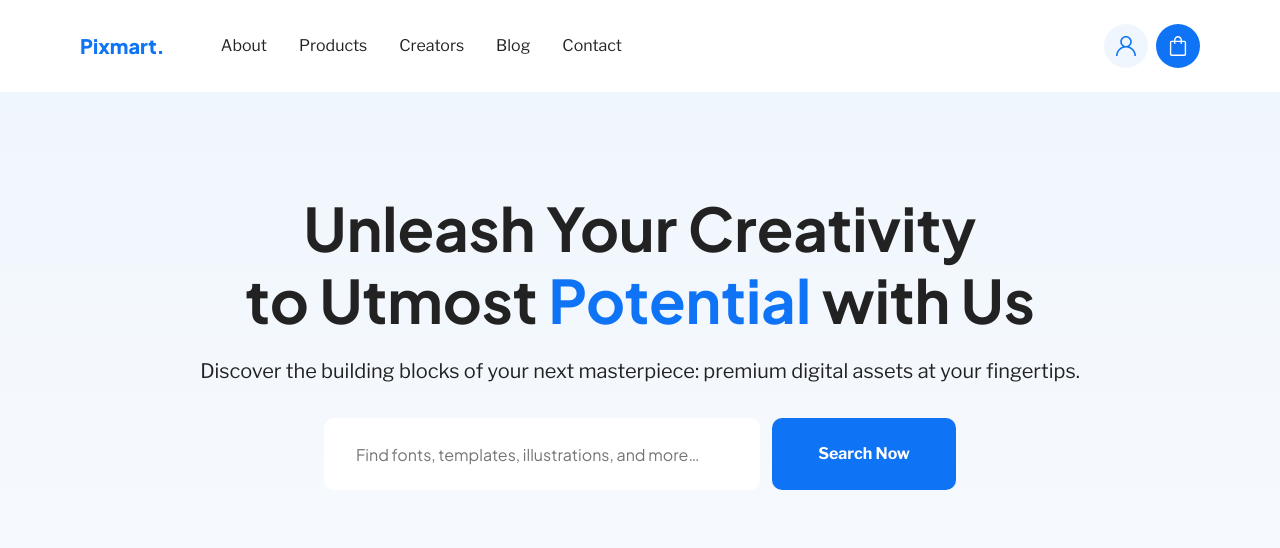
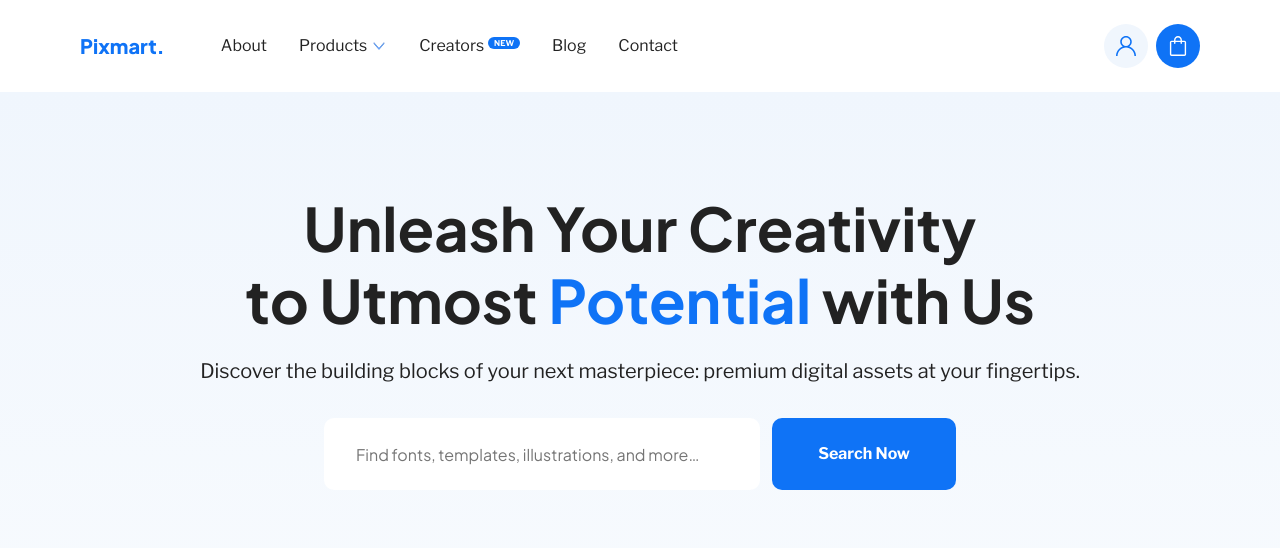
Before and after one commit to EvgeniiGulev/Diploma-Pixmart, a plain HTML site: page index.html in a window 1280 px wide. Shown: the top 548 px of the page. Drawn offline with nearby package versions, Linux system fonts and the light colour scheme.

Commit message:
Added missing icons

```diff
--- a/css/style.css
+++ b/css/style.css
@@ -22,7 +22,8 @@ ul {
 }
 
 a:hover,
-button:hover {
+button:hover,
+input:hover {
   cursor: pointer;
   opacity: 90%;
 }
@@ -58,7 +59,8 @@ button:hover {
 .footer-end-copy,
 .footer-subscribe-input::placeholder,
 .footer-nav-link,
-.footer-text {
+.footer-text,
+.nav-new-highlight {
   font-family: "Libre Franklin", Arial, sans-serif;
   font-weight: 400;
   font-style: normal;
@@ -159,6 +161,11 @@ body {
   align-self: center;
 }
 
+.nav-item {
+  display: flex;
+  gap: 4px;
+}
+
 .nav-link {
   color: var(--text-black);
   font-size: 16px;
@@ -178,6 +185,19 @@ body {
   justify-content: center;
   align-items: center;
   border-radius: 50%;
+}
+
+.nav-new-highlight {
+  align-self: flex-start;
+  font-size: 8px;
+  font-weight: 700;
+  line-height: 10px;
+  width: 32px;
+  height: 12px;
+  padding: 1px 6px 1px 6px;
+  border-radius: 10px;
+  background-color: var(--text-blue);
+  color: var(--text-white);
 }
 
 .nav-account-link:nth-child(1) {
--- a/index.html
+++ b/index.html
@@ -27,12 +27,13 @@
           </li>
           <li class="nav-item">
             <a href="./products.html" class="nav-link">Products</a>
+            <img src="./imgs/nav-down-arrow.webp" alt="">
           </li>
           <li class="nav-item">
             <a href="./creators.html" class="nav-link">
               Creators
-              <!-- <span class="nav-new-highlight">new</span> -->
             </a>
+            <span class="nav-new-highlight">NEW</span>
           </li>
           <li class="nav-item">
             <a href="./blog.html" class="nav-link">Blog</a>
```
Also changed, not shown: imgs/nav-down-arrow.webp (added).
